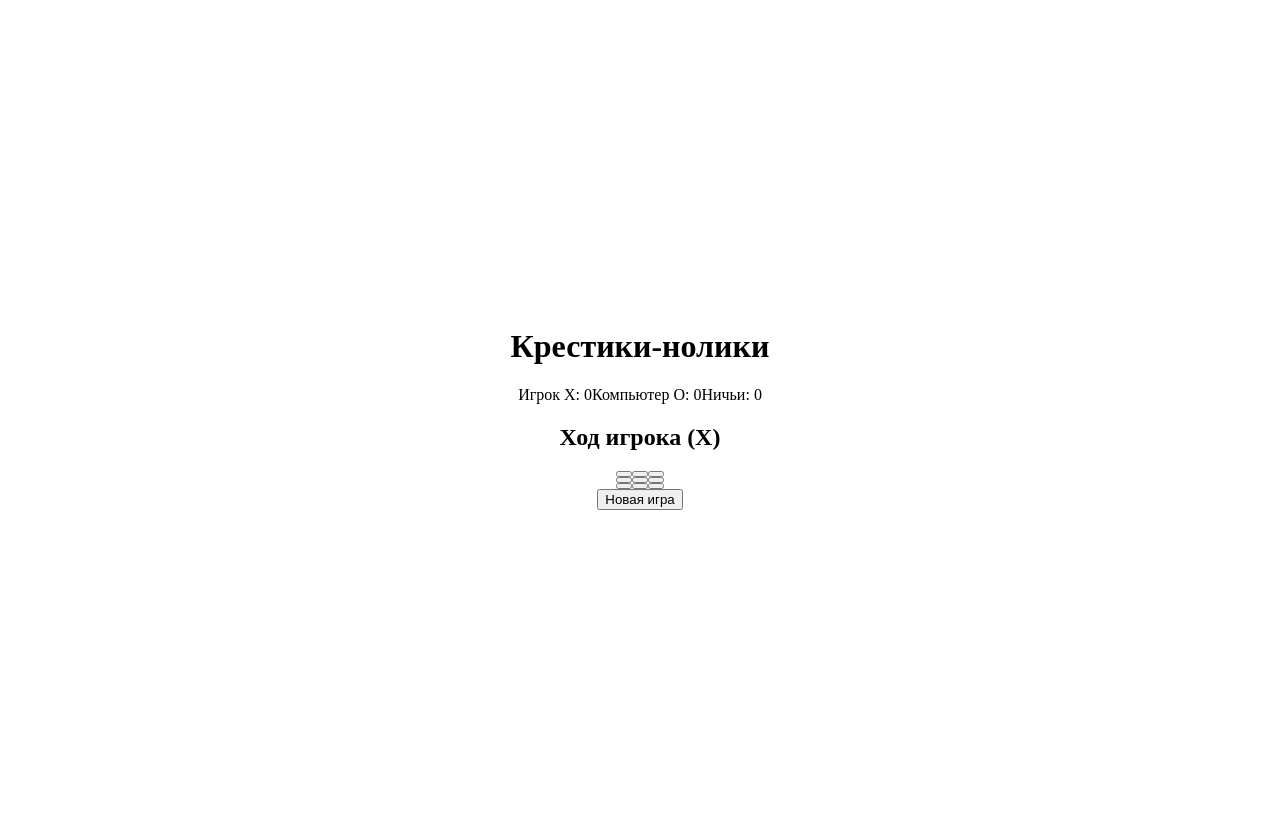
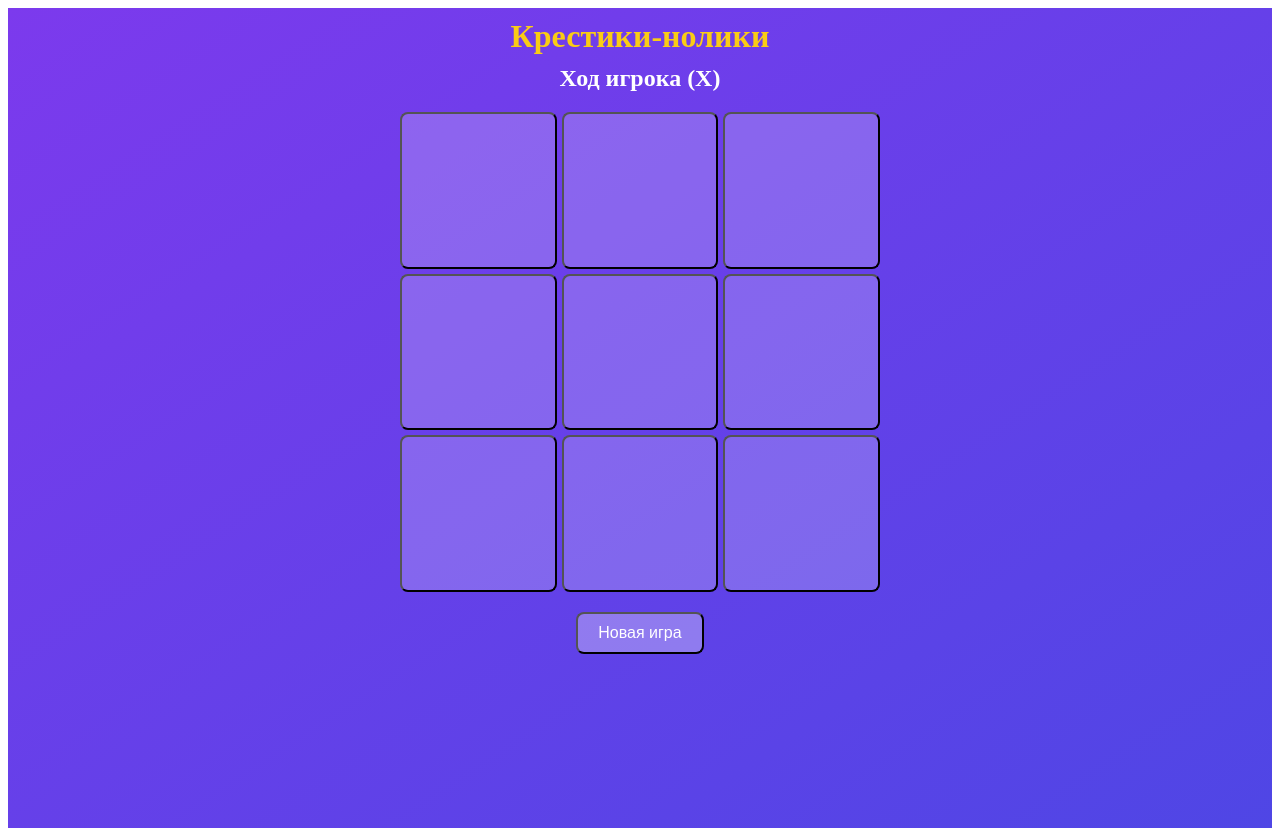
Before and after one commit to vyrubaev/ttt-miniapp, a React (Vite) app: page / in a window 1280 px wide. Built offline with nearby package versions, Linux system fonts and the light colour scheme.

Commit message:
fix: color header

```diff
--- a/src/App.jsx
+++ b/src/App.jsx
@@ -1,20 +1,15 @@
 import { useState, useEffect } from "react";
 
 const winningLines = [
-  [0,1,2],
-  [3,4,5],
-  [6,7,8],
-  [0,3,6],
-  [1,4,7],
-  [2,5,8],
-  [0,4,8],
-  [2,4,6],
+  [0,1,2],[3,4,5],[6,7,8],
+  [0,3,6],[1,4,7],[2,5,8],
+  [0,4,8],[2,4,6]
 ];
 
 function App() {
   const [board, setBoard] = useState(Array(9).fill(null));
   const [winner, setWinner] = useState(null);
-  const [score, setScore] = useState({ X: 0, O: 0, draw: 0 });
+  const [statusText, setStatusText] = useState("Ход игрока (X)");
 
   useEffect(() => {
     if (window.Telegram?.WebApp) {
@@ -22,6 +17,9 @@ function App() {
       tg.ready();
       tg.expand();
       tg.MainButton.hide();
+
+      // 🔹 Фиксируем фон Telegram на фиолетовый, чтобы не перекрашивал градиент
+      tg.setBackgroundColor("#7c3aed");
     }
   }, []);
 
@@ -32,98 +30,120 @@ function App() {
       const [a,b,c] = line;
       if (board[a] && board[a] === board[b] && board[a] === board[c]) {
         setWinner(board[a]);
-        setScore(prev => ({ ...prev, [board[a]]: prev[board[a]] + 1 }));
+        setStatusText(`Победил ${board[a]}`);
         return;
       }
     }
     if (!board.includes(null)) {
       setWinner("draw");
-      setScore(prev => ({ ...prev, draw: prev.draw + 1 }));
+      setStatusText("Ничья!");
+      return;
     }
+    setStatusText("Ход игрока (X)");
   };
 
-  const handleClick = (index) => {
-    if (board[index] || winner) return;
+  const handleClick = (i) => {
+    if (board[i] || winner) return;
     const newBoard = [...board];
-    newBoard[index] = "X";
+    newBoard[i] = "X";
     setBoard(newBoard);
+    setStatusText("Ход компьютера (O)");
     setTimeout(() => computerMove(newBoard), 300);
   };
 
-  const computerMove = (currentBoard) => {
-    if (winner) return;
-    const best = minimax(currentBoard, true);
-    if (best) {
-      const newBoard = [...currentBoard];
-      newBoard[best.index] = "O";
-      setBoard(newBoard);
-    }
-  };
-
   const minimax = (newBoard, isMax) => {
-    const availSpots = newBoard.map((v,i)=>v===null?i:null).filter(v=>v!==null);
+    const avail = newBoard.map((v,i)=>v===null?i:null).filter(v=>v!==null);
     const w = getWinner(newBoard);
-    if (w === "O") return { score: 1 };
-    if (w === "X") return { score: -1 };
-    if (availSpots.length === 0) return { score: 0 };
+    if (w==="O") return {score:1};
+    if (w==="X") return {score:-1};
+    if (avail.length===0) return {score:0};
 
     const moves = [];
-    for (let i of availSpots) {
-      const move = { index: i };
-      newBoard[i] = isMax ? "O" : "X";
-      move.score = minimax(newBoard, !isMax).score;
+    for (let i of avail){
+      const move = {index:i};
+      newBoard[i] = isMax?"O":"X";
+      move.score = minimax(newBoard,!isMax).score;
       newBoard[i] = null;
       moves.push(move);
     }
 
     let bestMove;
-    if (isMax) {
-      let bestScore = -Infinity;
-      for (let m of moves) if(m.score>bestScore){bestScore=m.score; bestMove=m;}
+    if(isMax){
+      let bestScore=-Infinity;
+      for(let m of moves) if(m.score>bestScore){bestScore=m.score; bestMove=m;}
     } else {
-      let bestScore = Infinity;
-      for (let m of moves) if(m.score<bestScore){bestScore=m.score; bestMove=m;}
+      let bestScore=Infinity;
+      for(let m of moves) if(m.score<bestScore){bestScore=m.score; bestMove=m;}
     }
     return bestMove;
   };
 
-  const getWinner = (b) => {
-    for (let line of winningLines) {
+  const getWinner = (b)=>{
+    for(let line of winningLines){
       const [a,b1,c] = line;
-      if (b[a] && b[a]===b[b1] && b[a]===b[c]) return b[a];
+      if(b[a] && b[a]===b[b1] && b[a]===b[c]) return b[a];
     }
     return null;
   };
 
-  const resetGame = () => {
+  const computerMove=(curBoard)=>{
+    if(winner) return;
+    const best = minimax(curBoard,true);
+    if(best){
+      const newBoard = [...curBoard];
+      newBoard[best.index] = "O";
+      setBoard(newBoard);
+      setStatusText("Ход игрока (X)");
+    }
+  };
+
+  const resetGame = ()=>{
     setBoard(Array(9).fill(null));
     setWinner(null);
+    setStatusText("Ход игрока (X)");
   };
 
+  // 🔹 Размер поля под экран
+  const boardSize = Math.min(window.innerWidth*0.95, window.innerHeight*0.6);
+
   return (
-    <div className="flex flex-col items-center justify-center min-h-screen bg-gradient-to-br from-purple-500 to-indigo-600 text-white p-4">
-      <h1 className="text-4xl font-bold mb-4">Крестики-нолики</h1>
+    <div style={{
+      display:"flex",
+      flexDirection:"column",
+      alignItems:"center",
+      justifyContent:"flex-start",
+      minHeight:"100vh",
+      gap:"10px",
+      padding:"10px",
+      // 🔹 Градиент внутри контейнера, Telegram не перекрашивает
+      background: "linear-gradient(to bottom right, #7c3aed, #4f46e5)",
+    }}>
+      <h1 style={{margin:0, color:"#facc15"}}>Крестики-нолики</h1>
+      <h2 style={{margin:0, color:"#ffffff"}}>{statusText}</h2>
 
-      <div className="flex gap-8 mb-4 text-lg">
-        <div>Игрок X: {score.X}</div>
-        <div>Компьютер O: {score.O}</div>
-        <div>Ничьи: {score.draw}</div>
-      </div>
-
-      {winner && (
-        <h2 className="text-2xl font-semibold mb-4">
-          {winner==="draw" ? "Ничья!" : `Победил ${winner}`}
-        </h2>
-      )}
-
-      {!winner && <h2 className="mb-4 text-xl">Ход игрока (X)</h2>}
-
-      <div className="grid grid-cols-3 gap-3">
+      <div style={{
+        display:"grid",
+        gridTemplateColumns:"repeat(3, 1fr)",
+        gap:"5px",
+        justifyContent:"center",
+        marginTop:"10px",
+        width: boardSize,
+        height: boardSize,
+      }}>
         {board.map((cell,i)=>(
           <button
             key={i}
             onClick={()=>handleClick(i)}
-            className="w-24 h-24 md:w-32 md:h-32 text-3xl md:text-5xl font-bold bg-white/20 rounded-lg hover:bg-white/30 transition-colors"
+            style={{
+              width:"100%",
+              height:"100%",
+              fontSize: boardSize/3*0.6,
+              cursor:"pointer",
+              borderRadius:"8px",
+              backgroundColor:"rgba(255,255,255,0.2)",
+              fontWeight:"bold",
+              color:"#ffffff"
+            }}
           >
             {cell}
           </button>
@@ -132,7 +152,15 @@ function App() {
 
       <button
         onClick={resetGame}
-        className="mt-6 px-6 py-3 text-lg font-semibold bg-white/30 hover:bg-white/50 rounded-lg transition-colors"
+        style={{
+          marginTop:"10px",
+          padding:"10px 20px",
+          fontSize:"16px",
+          backgroundColor:"rgba(255,255,255,0.3)",
+          borderRadius:"8px",
+          color:"#ffffff",
+          cursor:"pointer"
+        }}
       >
         Новая игра
       </button>
```
